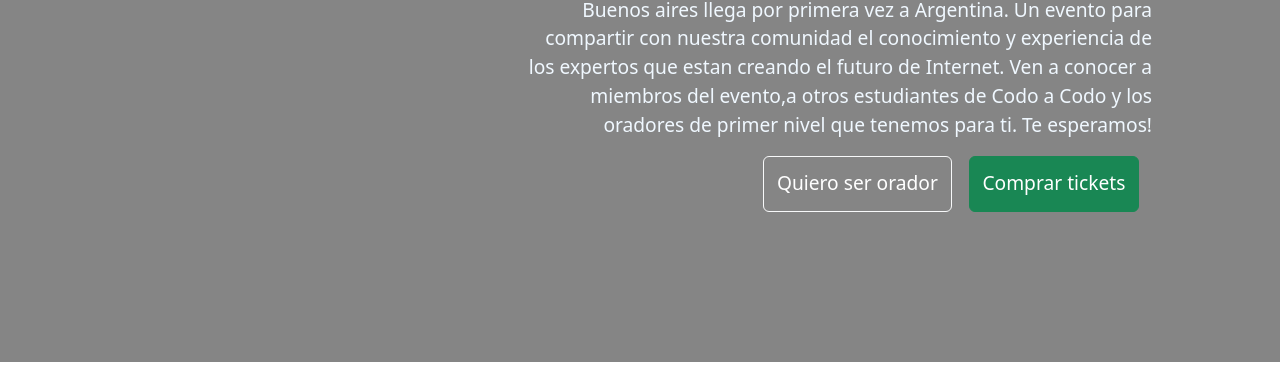
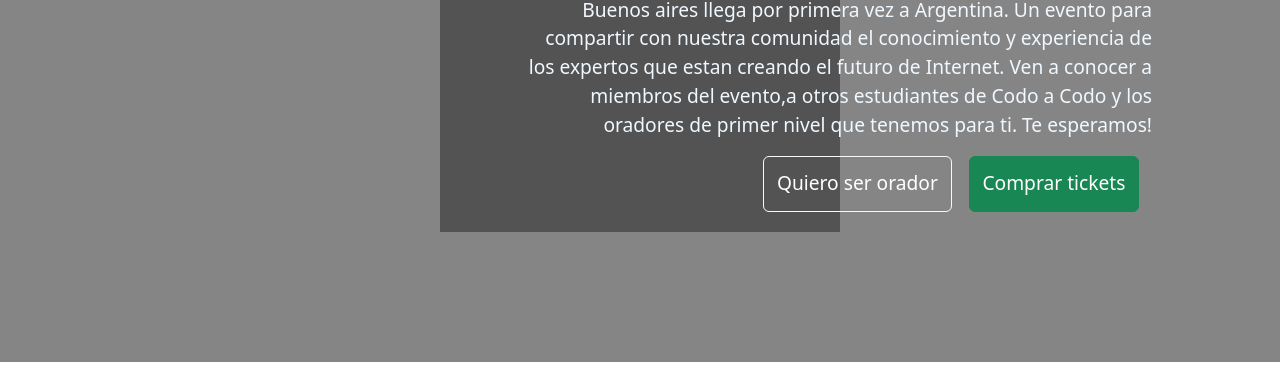
Before and after one commit to dakoo096/tpIntegradorCaC, a plain HTML site: page index.html in a window 1280 px wide. Shown: the part 270-637 px from the top of the page. Drawn offline with nearby package versions, Linux system fonts and the light colour scheme; the site is published under a folder, as on GitHub Pages, so addresses that start at the root find nothing.

Commit message:
corrección en dirección de imagen

```diff
--- a/style.css
+++ b/style.css
@@ -32,7 +32,7 @@ nav div div ul li {
 HERO
 ---------------*/
 .container-hero {
-  background-image: url(/img/ba1.jpg);
+  background-image: url(img/ba1.jpg);
   object-position: contain;
   background-repeat: no-repeat;
   background-position: center;
```
